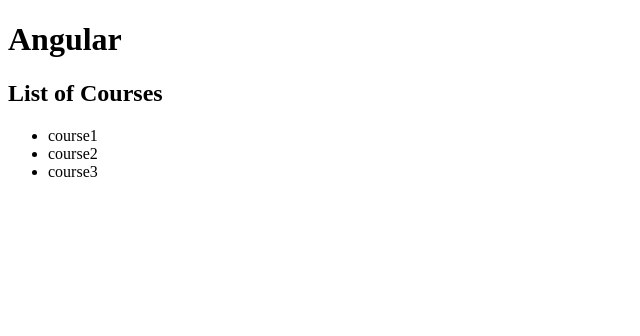
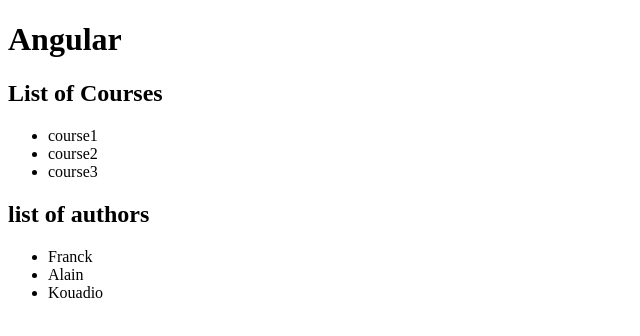
Before and after one commit to franckalain/JavaScript, an Angular app in the folder Angular/formation/: page / in a window 1280 px wide. Shown: the top 336 px of the page, without its empty margins (0-640 px from the left). Built offline with nearby package versions, Linux system fonts and the light colour scheme.

Commit message:
create a list of authors

```diff
--- a/Angular/formation/src/app/app.component.html
+++ b/Angular/formation/src/app/app.component.html
@@ -1,2 +1,3 @@
 <h1>Angular</h1>
 <courses></courses>
+<authors></authors>
--- /dev/null
+++ b/Angular/formation/src/app/authors.component.ts
@@ -0,0 +1,26 @@
+import {Component} from '@angular/core';
+import {AuthorsService} from './authors.service';
+
+@Component({
+    selector: 'authors',
+    template:
+    `
+    <h2>{{liste}}</h2>
+
+    <ul>
+        <li *ngFor="let author of authors">
+        {{author}}
+        </li>
+    </ul>
+
+    `
+})
+
+export class AuthorsComponent{
+    liste = 'list of authors';
+    authors;
+
+    constructor(service: AuthorsService){
+        this.authors = service.getAuthors();
+    }
+}
--- /dev/null
+++ b/Angular/formation/src/app/authors.service.ts
@@ -0,0 +1,7 @@
+export class AuthorsService{
+    getAuthors()
+    {
+        return ["Franck", "Alain", "Kouadio"];
+    }
+
+}
```
Also changed, not shown: Angular/formation/src/app/app.module.ts (+6 -2 lines).
